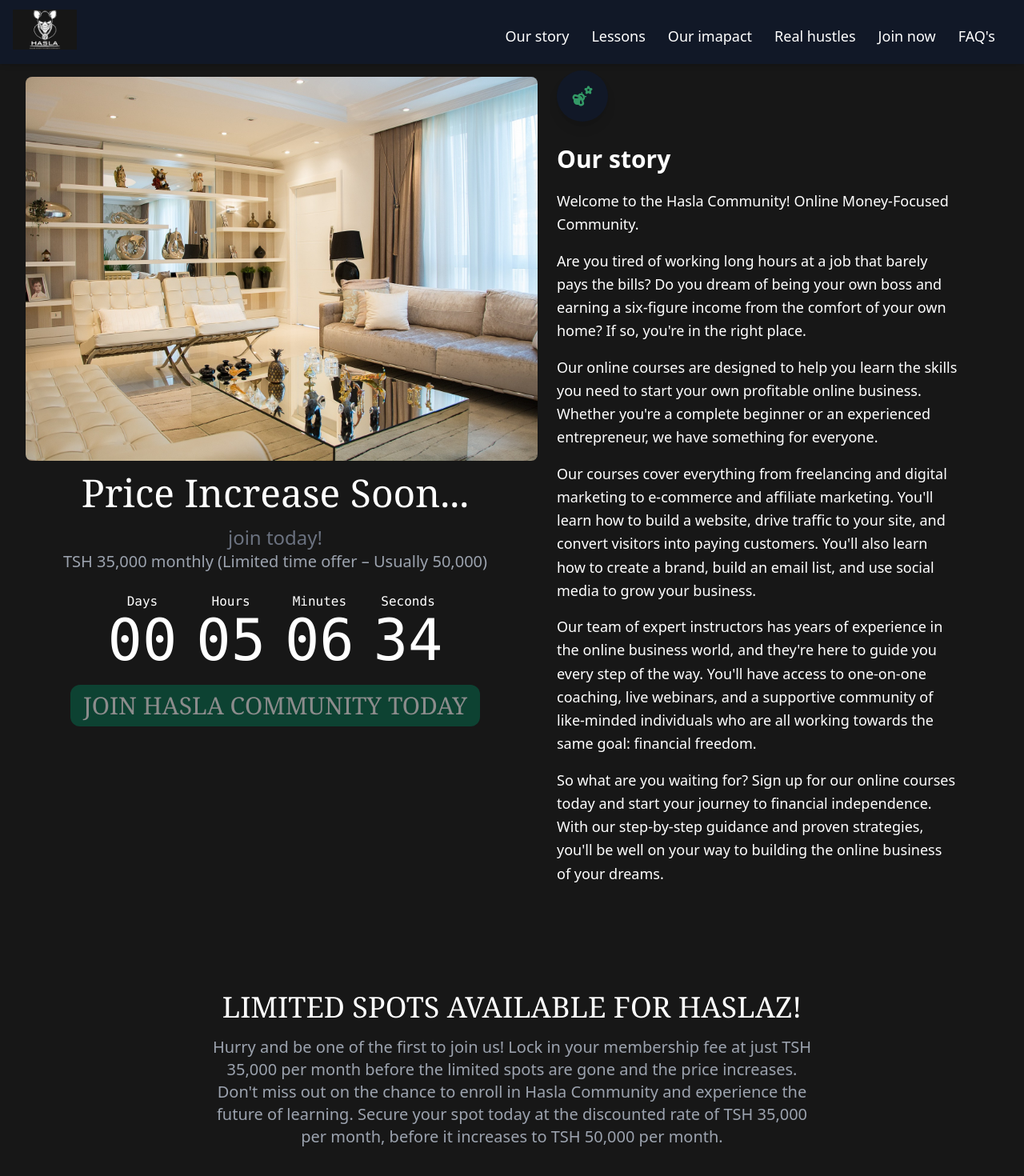
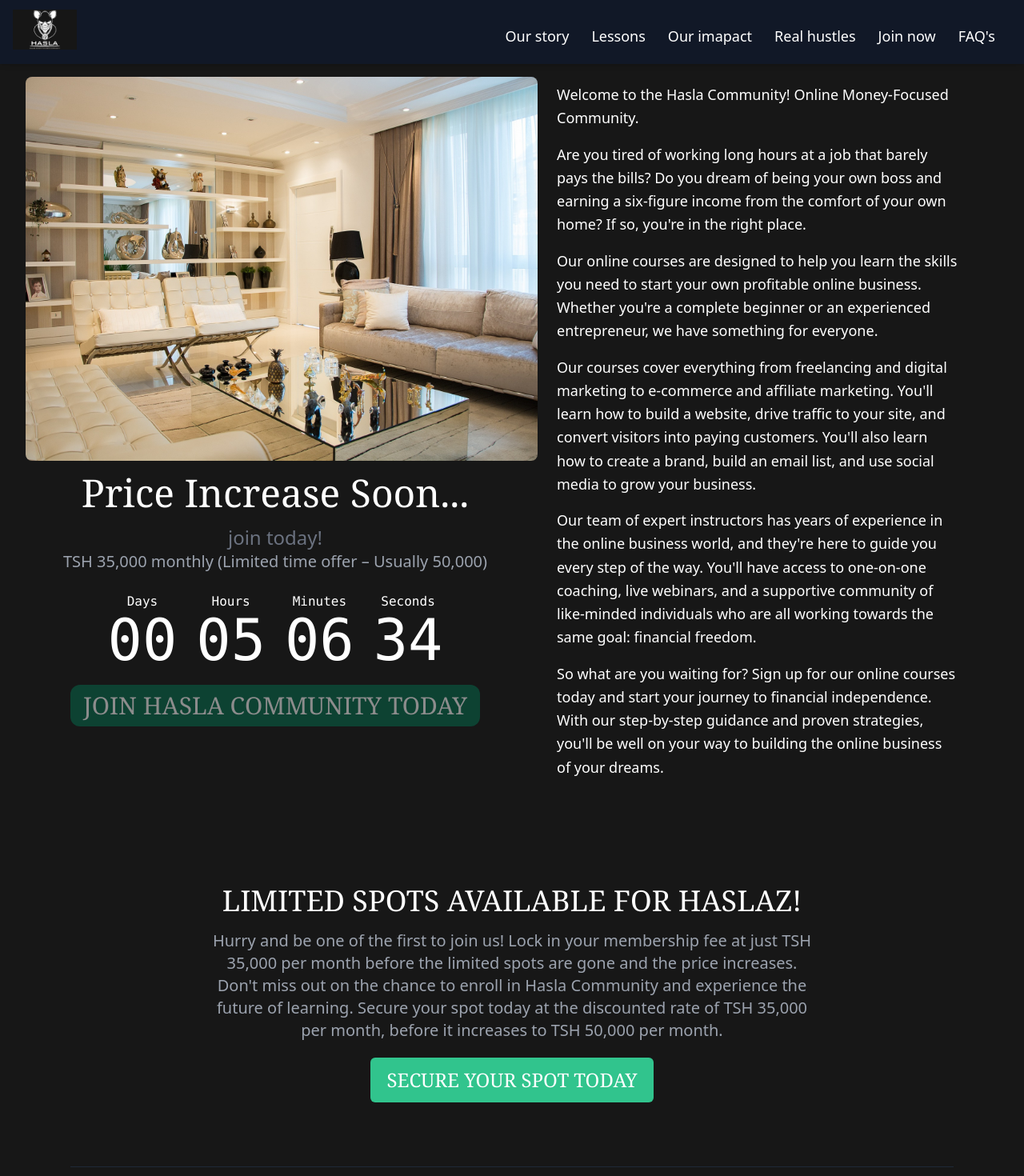
Before and after one commit to onthelisttz/hasla, a Next.js app: page / in a window 1280 px wide. Shown: the top 1470 px of the page at 80% size. Built offline with nearby package versions, Linux system fonts and the light colour scheme.

Commit message:
26/02/2023 5

```diff
--- a/src/app/page.js
+++ b/src/app/page.js
@@ -260,7 +260,7 @@
             <a href="#faq" className="cursor-pointer hope text-lg  px-2 mr-3 rounded-md">
     <span className=" relative group ">
 <span className="">FAQ's</span>
-{/* git commit -m "26/02/2023 3" */}
+{/* git commit -m "26/02/2023 4" */}
   <span className="absolute -bottom-1 left-0 w-0 h-[0.2em] bg-[#339966] transition-all group-hover:w-[2.7em]"></span>
 </span>
 
@@ -318,14 +318,8 @@
 
 
     <div className="w-full md:w-10/12 px-4 mr-4 ml-4">
-        <div className="text-blueGray-500 p-3 text-center inline-flex items-center justify-center w-16 h-16 mb-6 shadow-lg rounded-full bg-gray-900">
-          <i className=" text-xl text-[#339966]">
-            <MdEmojiNature  size={30}/>
-          </i>
-        </div>
-        <h3 className="text-3xl mb-2 font-semibold leading-normal text-white">
-        Our story
-        </h3>
+
+
         <p className="text-lg font-light leading-relaxed mt-4 mb-4 text-white">
         Welcome to the Hasla Community! Online Money-Focused Community.
         </p>
@@ -371,7 +365,9 @@
             Don't miss out on the chance to enroll in Hasla Community and experience the future of learning. Secure your spot today at the discounted rate of TSH 35,000 per month, before it increases to TSH 50,000 per month.
 
             </p>
-
+            <button onClick={()=>router.push("/Membership")}
+          className="bg-green-400  rounded-md mt-5 py-3 px-5  text-2xl font-serif ">
+           SECURE YOUR SPOT TODAY</button>
 
 
 
```
